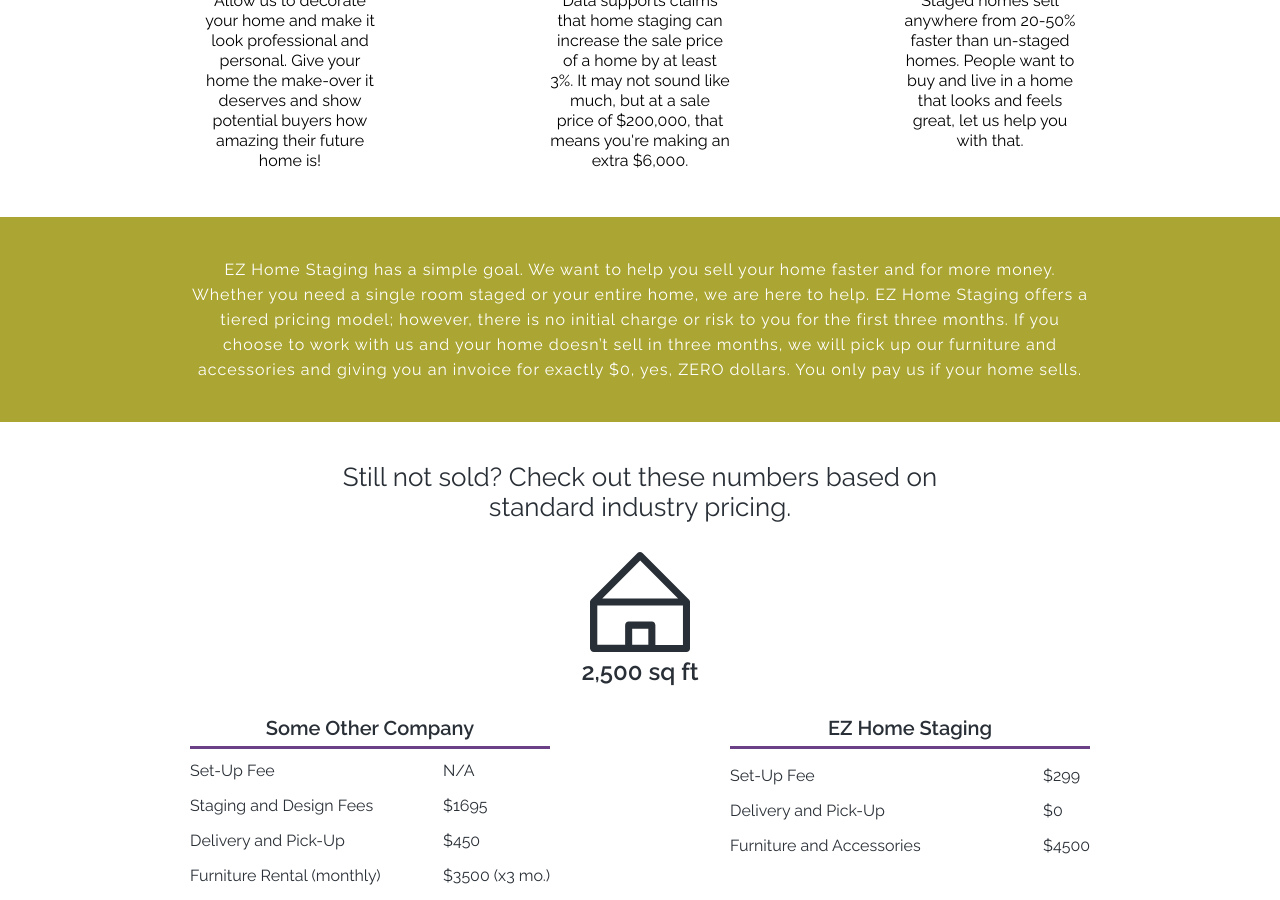
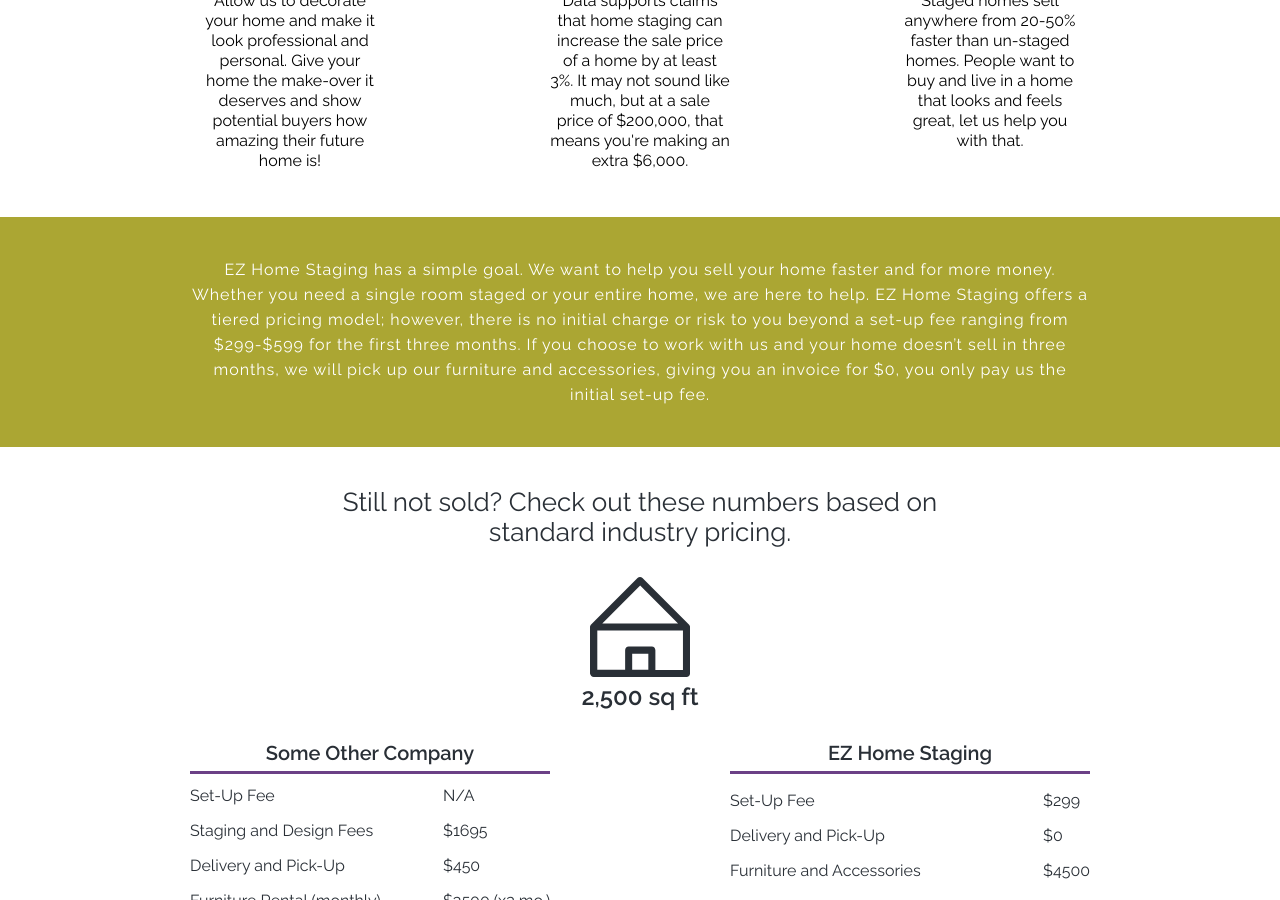
Before and after one commit to ezhomestaging/ezhs_website, a Jekyll site: the page built from index.html, in a window 1280 px wide and 900 px high, scrolled down 787 px. Built offline with Jekyll 4.4.1, drawn with Linux system fonts in a browser that asks for light colours; Markdown is read by kramdown in place of the engine named in the settings.

Commit message:
initial commit of working jekyll build

```diff
--- a/_includes/about.html
+++ b/_includes/about.html
@@ -1 +1 @@
-<section class="about" id="about"><div class="about-text"><p>EZ Home Staging has a simple goal. We want to help you sell your home faster and for more money. Whether you need a single room staged or your entire home, we are here to help. EZ Home Staging offers a tiered pricing model; however, there is no initial charge or risk to you for the first three months. If you choose to work with us and your home doesn’t sell in three months, we will pick up our furniture and accessories and giving you an invoice for exactly $0, yes, ZERO dollars.  You only pay us if your home sells. </p></div></section>
+<section class="about" id="about"><div class="about-text"><p>EZ Home Staging has a simple goal. We want to help you sell your home faster and for more money. Whether you need a single room staged or your entire home, we are here to help. EZ Home Staging offers a tiered pricing model; however, there is no initial charge or risk to you beyond a set-up fee ranging from $299-$599 for the first three months. If you choose to work with us and your home doesn’t sell in three months, we will pick up our furniture and accessories, giving you an invoice for $0, you only pay us the initial set-up fee.</p></div></section>
--- a/_pugfiles/about.pug
+++ b/_pugfiles/about.pug
@@ -1,3 +1,3 @@
 section.about#about
   .about-text
-    p EZ Home Staging has a simple goal. We want to help you sell your home faster and for more money. Whether you need a single room staged or your entire home, we are here to help. EZ Home Staging offers a tiered pricing model; however, there is no initial charge or risk to you for the first three months. If you choose to work with us and your home doesn’t sell in three months, we will pick up our furniture and accessories and giving you an invoice for exactly $0, yes, ZERO dollars.  You only pay us if your home sells.
+    p EZ Home Staging has a simple goal. We want to help you sell your home faster and for more money. Whether you need a single room staged or your entire home, we are here to help. EZ Home Staging offers a tiered pricing model; however, there is no initial charge or risk to you beyond a set-up fee ranging from $299-$599 for the first three months. If you choose to work with us and your home doesn’t sell in three months, we will pick up our furniture and accessories, giving you an invoice for $0, you only pay us the initial set-up fee.
```
Also changed, not shown: 4 other files.
